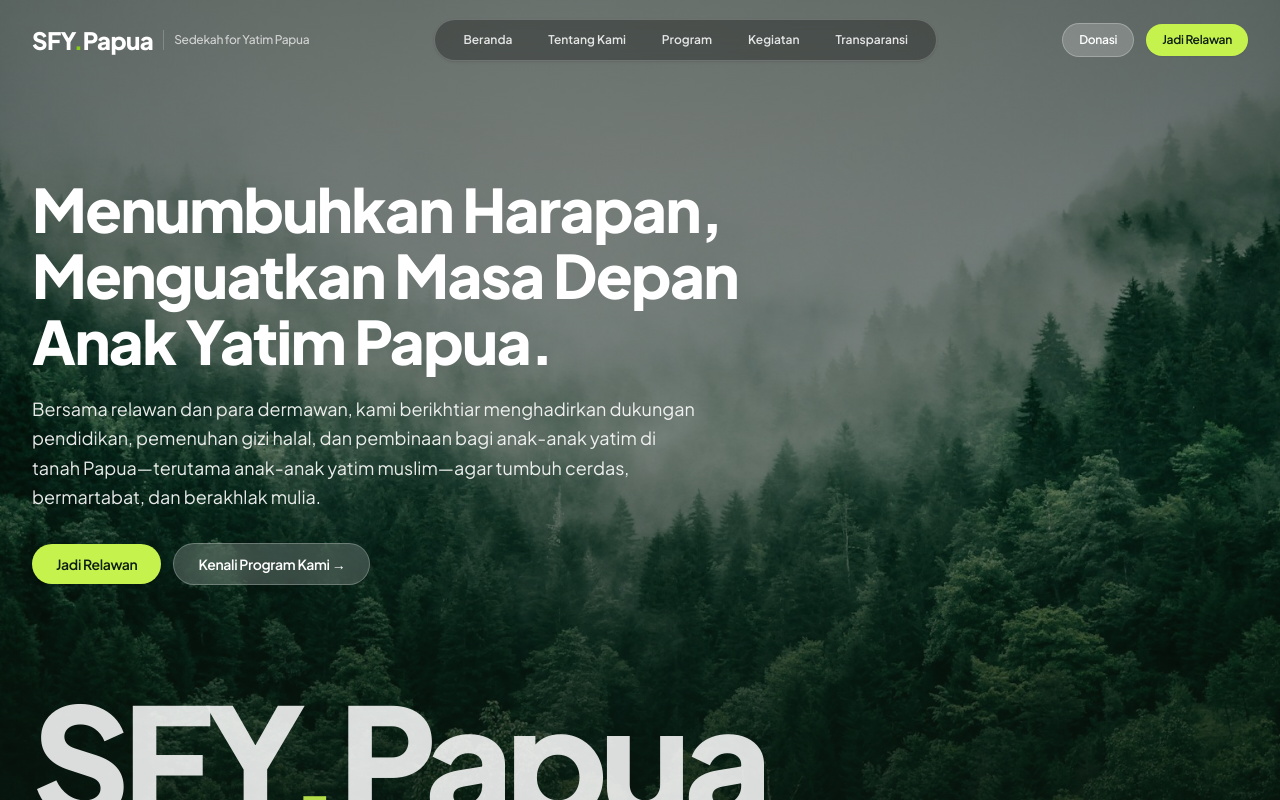
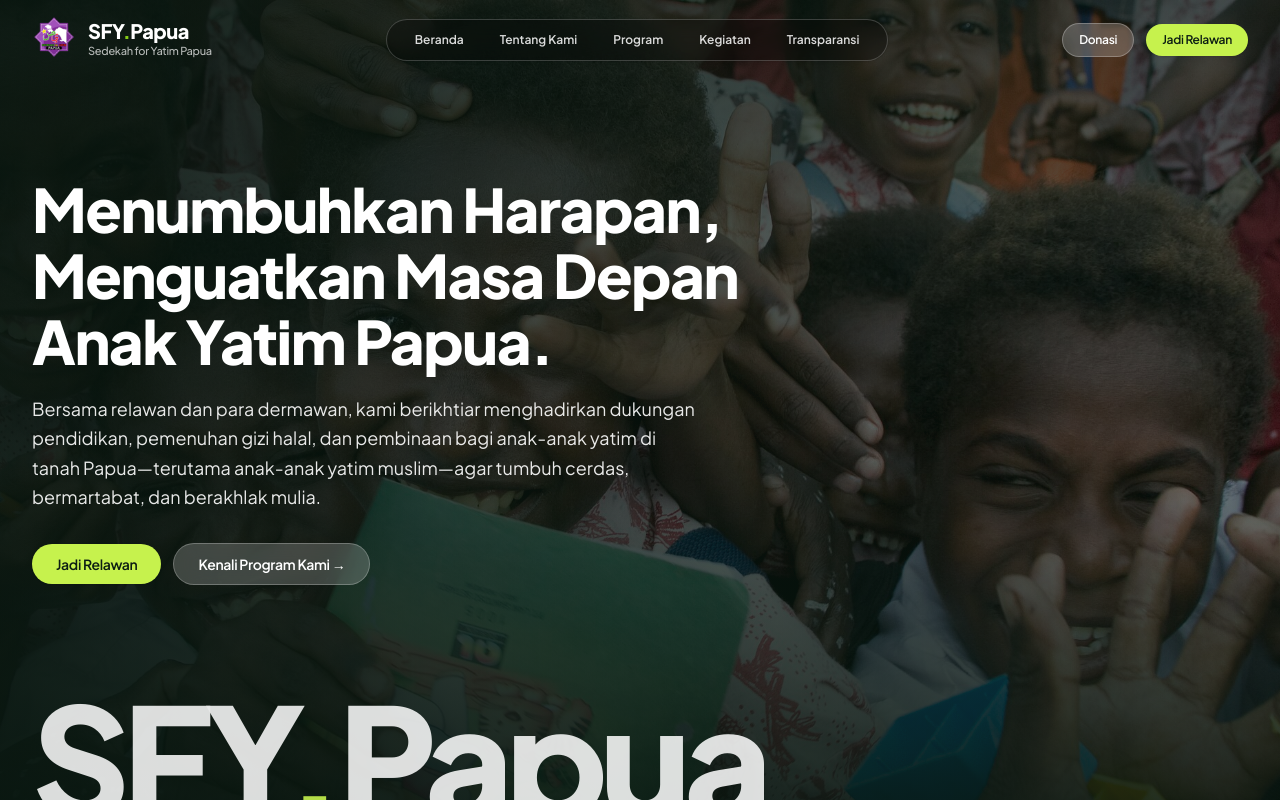
Before and after one commit to Renov30/web-sedekah-for-yatim-papua, a Next.js app: page / in a window 1280 px wide. Shown: the top 800 px of the page. Built offline with nearby package versions, Linux system fonts and the light colour scheme.

Commit message:
style: tambah logo dan gambar yang lebih relevan

```diff
--- a/public/images/ATTRIBUTION.md
+++ b/public/images/ATTRIBUTION.md
@@ -8,6 +8,8 @@ The photography currently located in `public/images/` serves as editorial placeh
 
 | Asset Path | Current Theme | Intended Launch Replacement |
 |---|---|---|
+| `public/images/logo.png` | Official emblem (Rub el Hizb 8-pointed star with Papua map & Arabic calligraphy) | Official vector/raster brand mark provided by SFY Papua organization |
+| `public/images/hero-children-papua.jpg` | Authentic Papuan school children smiling with study books & uniform | Real documentary photograph from field activities in Papua (USAID Indonesia public outreach, Public Domain) |
 | `public/images/hero-community.jpg` | Community learning circle & joyful gathering | Official high-resolution field photography from SFY Papua activities in Jayapura/Sentani |
 | `public/images/hero-landscape.jpg` | Lush tropical mountains & rainforest | Landscape photography of Papua (Sentani hills / Cycloop mountains / Jayapura bay) |
 | `public/images/program-education.jpg` | School books & study stationery | Real photo of SFY school kit packages (uniforms, bags, textbooks) |
--- a/src/app/icon.tsx
+++ /dev/null
@@ -1,35 +0,0 @@
-import { ImageResponse } from "next/og";
-
-export const size = {
-  width: 32,
-  height: 32,
-};
-export const contentType = "image/png";
-
-export default function Icon() {
-  return new ImageResponse(
-    (
-      <div
-        style={{
-          fontSize: 16,
-          background: "#0d2218",
-          width: "100%",
-          height: "100%",
-          display: "flex",
-          alignItems: "center",
-          justifyContent: "center",
-          color: "#dcf2e4",
-          fontWeight: 800,
-          letterSpacing: "-0.5px",
-          borderRadius: 4,
-          border: "1px solid #267f4c",
-        }}
-      >
-        S
-      </div>
-    ),
-    {
-      ...size,
-    }
-  );
-}
--- a/src/app/layout.tsx
+++ b/src/app/layout.tsx
@@ -46,7 +46,11 @@ export const metadata: Metadata = {
       "Gerakan kerelawanan mendukung anak-anak yatim di Papua—terutama anak-anak yatim muslim—melalui pendidikan, pangan halal bergizi, dan pembinaan akhlak.",
   },
   icons: {
-    icon: "/favicon.ico",
+    icon: [
+      { url: "/images/logo.png" },
+      { url: "/favicon.ico" },
+    ],
+    apple: "/images/logo.png",
   },
 };
 
--- a/src/app/page.tsx
+++ b/src/app/page.tsx
@@ -81,21 +81,22 @@ export default function HomePage() {
   return (
     <div className="flex flex-col bg-[#F8F9FA] min-h-screen">
       {/* =========================================================================
-          1. HERO SECTION: Full-width scenic landscape backdrop behind transparent navbar
+          1. HERO SECTION: Full-width documentary photo backdrop behind transparent navbar
       ========================================================================= */}
       <section className="relative w-full min-h-[700px] sm:min-h-[780px] lg:min-h-[860px] overflow-hidden flex flex-col justify-between bg-forest-950">
-        {/* Background Landscape Photo */}
+        {/* Background Authentic Field Photo */}
         <Image
-          src="/images/hero-landscape.jpg"
-          alt="Lansekap alam hijau pegunungan Papua yang asri dan cerah"
+          src="/images/hero-children-papua.jpg"
+          alt="Anak-anak di Papua tersenyum ceria dengan buku pelajaran, penuh harapan dan semangat belajar"
           fill
           priority
           sizes="100vw"
           className="object-cover object-center"
         />
 
-        {/* Atmospheric vignette overlays to ensure readable text */}
-        <div className="absolute inset-0 bg-gradient-to-t from-forest-950/90 via-forest-950/40 to-forest-950/60" />
+        {/* Atmospheric vignette overlays to ensure readable text while preserving warmth of faces */}
+        <div className="absolute inset-0 bg-gradient-to-r from-forest-950/90 via-forest-950/55 to-forest-950/30" />
+        <div className="absolute inset-0 bg-gradient-to-t from-forest-950/95 via-forest-950/30 to-forest-950/60" />
 
         {/* Top-Left Hero Content (Padded to clear transparent fixed header) */}
         <div className="relative z-10 max-w-7xl mx-auto px-4 sm:px-6 lg:px-8 w-full pt-32 sm:pt-40 lg:pt-44">
--- a/src/components/BrandLogo.tsx
+++ b/src/components/BrandLogo.tsx
@@ -1,5 +1,6 @@
 import React from "react";
 import Link from "next/link";
+import Image from "next/image";
 
 export interface BrandLogoProps {
   dark?: boolean;
@@ -16,10 +17,21 @@ export function BrandLogo({
     <Link
       href="/"
       aria-label="Sedekah for Yatim Papua - Kembali ke Beranda"
-      className={`group inline-flex items-center gap-2.5 transition-opacity hover:opacity-90 ${className}`}
+      className={`group inline-flex items-center gap-3 transition-opacity hover:opacity-90 ${className}`}
     >
+      <div className="relative w-10 h-10 sm:w-11 sm:h-11 flex-shrink-0">
+        <Image
+          src="/images/logo.png"
+          alt="Logo Sedekah for Yatim Papua"
+          width={48}
+          height={48}
+          priority
+          className="w-full h-full object-contain"
+        />
+      </div>
+      <div className="flex flex-col">
         <span
-        className={`font-black tracking-tight text-xl sm:text-2xl transition-colors ${
+          className={`font-black tracking-tight text-lg sm:text-xl leading-tight transition-colors ${
             dark ? "text-white" : "text-[#0C1D13]"
           }`}
         >
@@ -27,13 +39,14 @@ export function BrandLogo({
         </span>
         {withTagline && (
           <span
-          className={`hidden md:inline-block text-xs font-medium tracking-tight border-l pl-2.5 py-0.5 ${
-            dark ? "border-white/20 text-white/70" : "border-black/15 text-charcoal-600"
+            className={`text-[10px] sm:text-[11px] font-medium tracking-tight leading-none mt-0.5 transition-colors ${
+              dark ? "text-white/70" : "text-stone-500"
             }`}
           >
             Sedekah for Yatim Papua
           </span>
         )}
+      </div>
     </Link>
   );
 }
```
Also changed, not shown: public/images/hero-children-papua.jpg (added), public/images/logo.png (added). Lines whose indentation alone changed are shown as unchanged.
